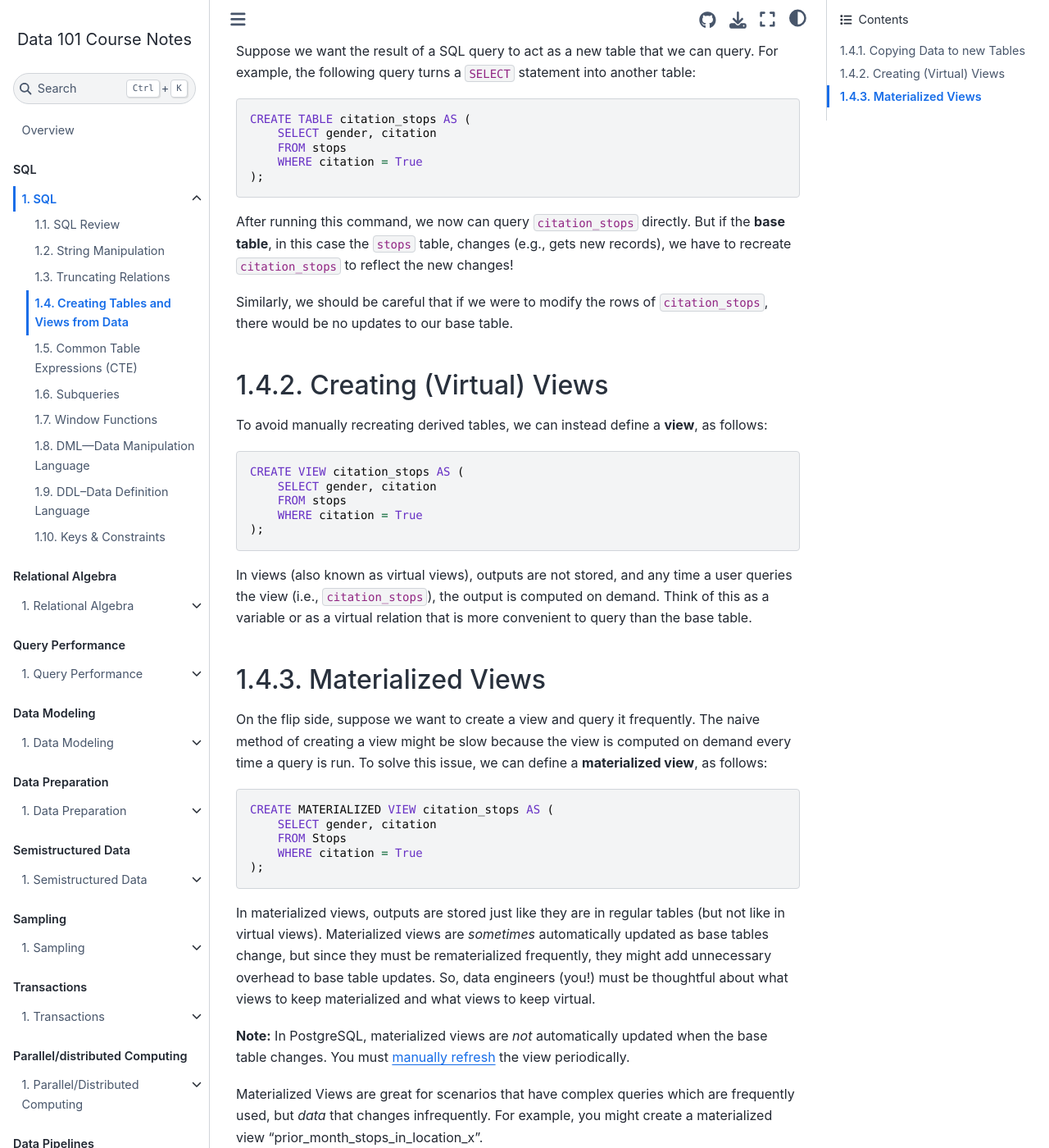
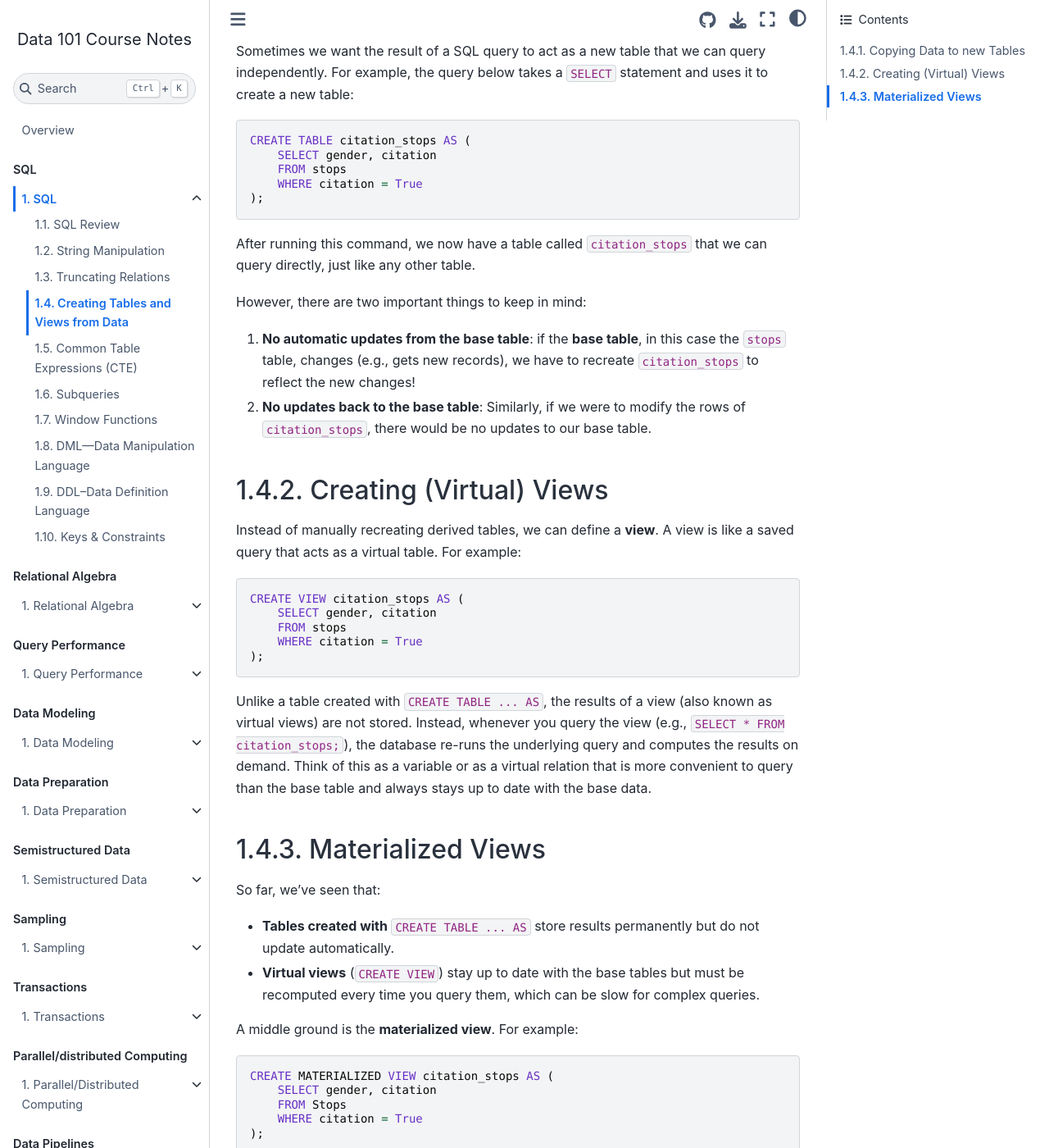
Before and after one commit to cal-data-eng/notes, a Jupyter Book: the page built from 1-SQL/views.md, in a window 1280 px wide and 1400 px high, scrolled down 256 px. Shown: the whole window at 82% size. Built offline with Jupyter Book 1.0.4 settings and Sphinx 7.4.7 and the Sphinx Book theme 1.1.4, drawn with Linux system fonts in a browser that asks for light colours; some of the changed text lies outside the part shown.

Commit message:
updating the views notes

````diff
--- a/1-SQL/views.md
+++ b/1-SQL/views.md
@@ -1,12 +1,10 @@
 # Creating Tables and Views from Data
 
-**Last updated**: September 13, 2024
+**Last updated**: September 2, 2025
 
 ## Copying Data to new Tables
 
-Suppose we want the result of a SQL query to act as a new table that we
-can query. For example, the following query turns a `SELECT` statement
-into another table:
+Sometimes we want the result of a SQL query to act as a new table that we can query independently. For example, the query below takes a `SELECT` statement and uses it to create a new table:
 
 ```sql
 CREATE TABLE citation_stops AS (
@@ -16,17 +14,19 @@ CREATE TABLE citation_stops AS (
 );
 ```
 
-After running this command, we now can query `citation_stops` directly.
-But if the **base table**, in this case the `stops` table, changes (e.g.,
+After running this command, we now have a table called `citation_stops` that we can query directly, just like any other table.
+
+However, there are two important things to keep in mind:
+
+1. **No automatic updates from the base table**: if the **base table**, in this case the `stops` table, changes (e.g.,
 gets new records), we have to recreate `citation_stops` to reflect the new
 changes!
 
-Similarly, we should be careful that if we were to modify the rows of `citation_stops`, there would be no updates to our base table.
+1. **No updates back to the base table**: Similarly, if we were to modify the rows of `citation_stops`, there would be no updates to our base table.
 
 ## Creating (Virtual) Views
 
-To avoid manually recreating derived tables, we can instead define a
-**view**, as follows:
+Instead of manually recreating derived tables, we can define a **view**. A view is like a saved query that acts as a virtual table. For example:
 
 ```sql
 CREATE VIEW citation_stops AS (
@@ -35,18 +35,17 @@ CREATE VIEW citation_stops AS (
     WHERE citation = True
 );
 ```
-
-In views (also known as virtual views), outputs are not stored, and any
-time a user queries the view (i.e., `citation_stops`), the output is
-computed on demand. Think of this as a variable or as a virtual relation
-that is more convenient to query than the base table.
+Unlike a table created with `CREATE TABLE ... AS`, the results of a view (also known as virtual views) are not stored. Instead, whenever you query the view (e.g., `SELECT * FROM citation_stops;`), the database re-runs the underlying query and computes the results on demand.
+Think of this as a variable or as a virtual relation
+that is more convenient to query than the base table and always stays up to date with the base data.
 
 ## Materialized Views
 
-On the flip side, suppose we want to create a view and query it frequently.
-The naive method of creating a view might be slow because the view is
-computed on demand every time a query is run. To solve this issue, we
-can define a **materialized view**, as follows:
+So far, we’ve seen that:
+- **Tables created with** `CREATE TABLE ... AS` store results permanently but do not update automatically.
+- **Virtual views** (`CREATE VIEW`) stay up to date with the base tables but must be recomputed every time you query them, which can be slow for complex queries.
+
+A middle ground is the **materialized view**. For example:
 
 ```sql
 CREATE MATERIALIZED VIEW citation_stops AS (
@@ -56,8 +55,8 @@ CREATE MATERIALIZED VIEW citation_stops AS (
 );
 ```
 
-In materialized views, outputs are stored just like they are in regular
-tables (but not like in virtual views). Materialized views are _sometimes_
+In materialized views, outputs are **stored** just like they are in regular
+tables rather than recomputed on every query (like virtual views). Materialized views are _sometimes_
 automatically updated as base tables change, but since they must be
 rematerialized frequently, they might add unnecessary overhead to base
 table updates. So, data engineers (you!) must be thoughtful about what
````
